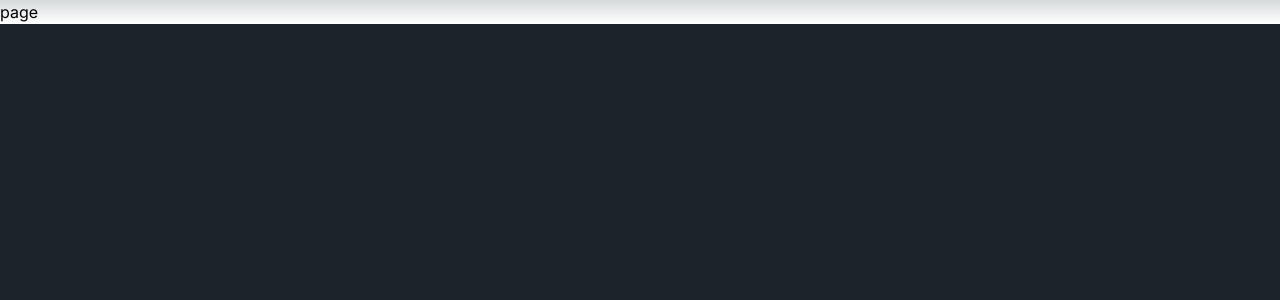
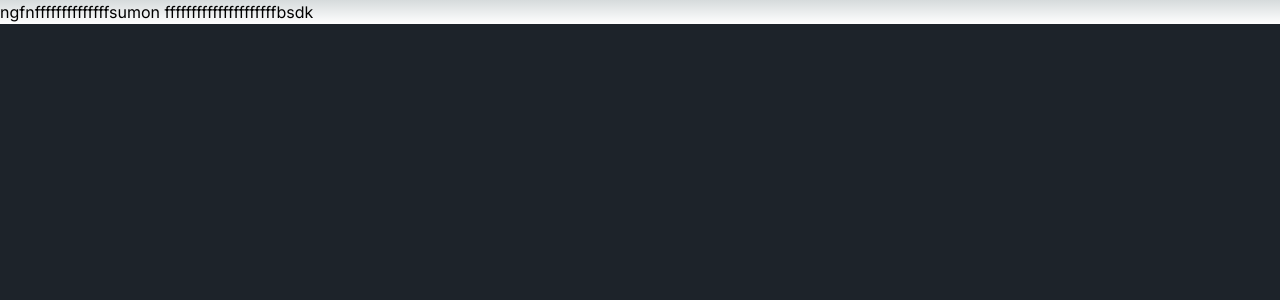
Before and after one commit to DJ-no1/saas-cloudinary, a Next.js app: page /yo in a window 1280 px wide. Shown: the top 300 px of the page. Built offline with nearby package versions, Linux system fonts and the light colour scheme.

Commit message:
new name

```diff
--- a/app/yo/page.tsx
+++ b/app/yo/page.tsx
@@ -2,7 +2,7 @@ import React from 'react'
 
 function page() {
   return (
-    <div>page</div>
+    <div>ngfnffffffffffffffsumon fffffffffffffffffffffbsdk</div>
   )
 }
 
```
